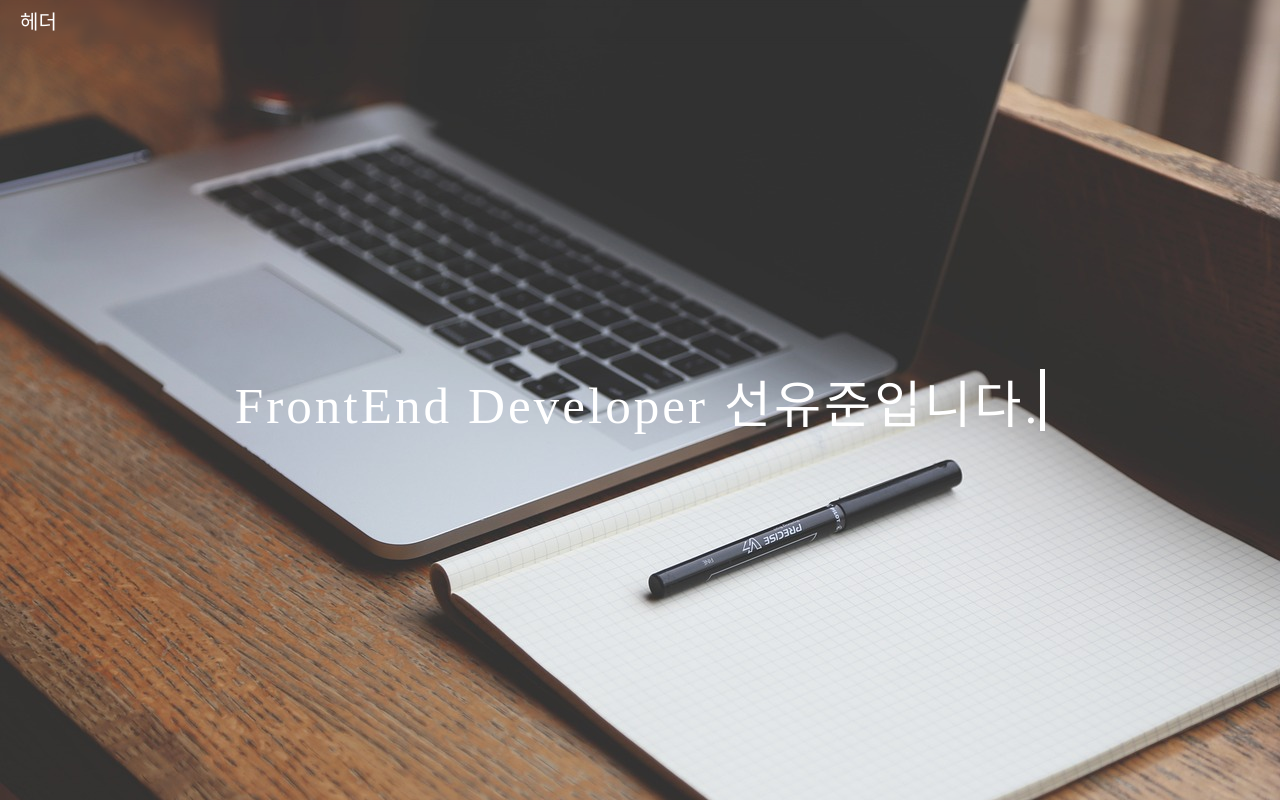
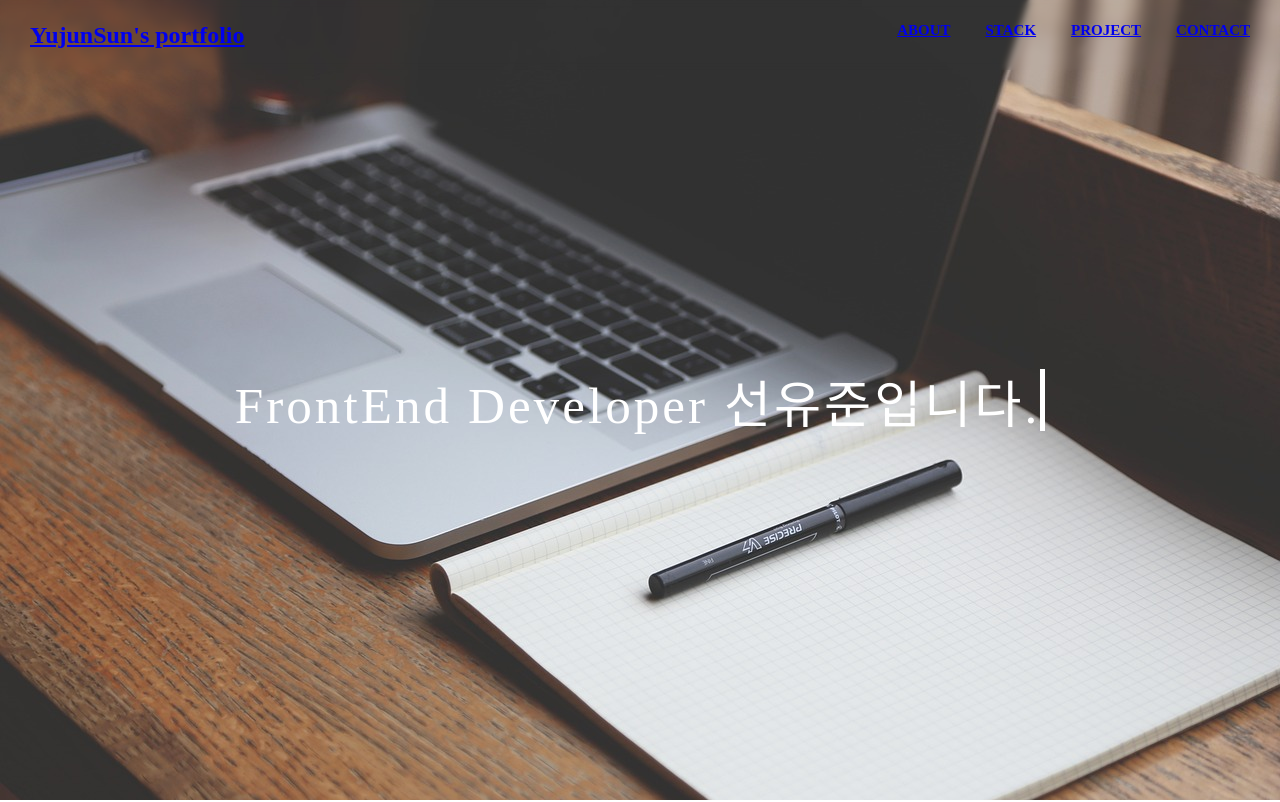
Before and after one commit to YujunSun0/YujunSun0.github.io, a React (Create React App) app in the folder yujunsun-portfolio/: page /#0 in a window 1280 px wide. Shown: the top 802 px of the page. Built offline with nearby package versions, Linux system fonts and the light colour scheme; a web font is replaced by a local one.

Commit message:
feat : 헤더 적응형 스타일 추가 및 hashLink를 이용한 영역 이동

```diff
--- a/yujunsun-portfolio/src/components/common/Header.tsx
+++ b/yujunsun-portfolio/src/components/common/Header.tsx
@@ -1,23 +1,155 @@
 import styled from "styled-components";
+import { HashLink } from "react-router-hash-link";
+import { useEffect, useState } from "react";
 
 const Header = () => {
-  return <Container>헤더</Container>;
+  const [over, setOver] = useState<boolean>(false);
+
+  // 커스텀 스크롤 함수 (header의 높이가 70이여서 이를 제외한 만큼 스크롤)
+  const scrollWithOffset = (el: HTMLElement) => {
+    const yCoordinate = el.getBoundingClientRect().top + window.pageYOffset;
+    const yOffset = -70;
+    window.scrollTo({ top: yCoordinate + yOffset, behavior: "smooth" });
+  };
+
+  useEffect(() => {
+    // 스크롤 감지
+    const handleShowButton = () => {
+      if (window.scrollY > 340) {
+        setOver(true);
+      } else {
+        setOver(false);
+      }
+    };
+    window.addEventListener("scroll", handleShowButton);
+    return () => {
+      window.removeEventListener("scroll", handleShowButton);
+    };
+  }, []);
+
+  return (
+    <Container>
+      <HeaderContainer $over={over}>
+        <nav className="left">
+          <HashLink to="#">YujunSun&apos;s portfolio</HashLink>
+        </nav>
+        <nav className="right">
+          <ul className="nav_ul">
+            <li className="nav_li">
+              <NavStyle to="/#1" $over={over} scroll={scrollWithOffset}>
+                ABOUT
+              </NavStyle>
+            </li>
+            <li className="nav_li">
+              <NavStyle to="/#2" $over={over} scroll={scrollWithOffset}>
+                STACK
+              </NavStyle>
+            </li>
+            <li className="nav_li">
+              <NavStyle to="/#3" $over={over} scroll={scrollWithOffset}>
+                PROJECT
+              </NavStyle>
+            </li>
+            <li className="nav_li">
+              <NavStyle to="/#4" $over={over} scroll={scrollWithOffset}>
+                CONTACT
+              </NavStyle>
+            </li>
+          </ul>
+        </nav>
+      </HeaderContainer>
+    </Container>
+  );
 };
 
 export default Header;
 
 const Container = styled.header`
-  width: 100vw;
-  min-height: 4.4rem;
-  padding: 0 2rem;
-  display: flex;
-  align-items: center;
   position: fixed;
   top: 0;
+  width: 100vw;
+  height: 7rem;
   z-index: 500;
-  /* background: rgba(0, 0, 0, 0.6); */
-  background: transparent;
+`;
+
+const HeaderContainer = styled.div<{ $over: boolean }>`
+  width: 100%;
+  height: 100%;
+  position: relative;
+  margin: 0 auto;
+  padding: 0 2rem;
+  box-sizing: border-box;
+  display: flex;
+  justify-content: space-between;
+  align-items: center;
+  background: ${(props) => (props.$over ? "white" : "transparent")};
   backdrop-filter: blur(3px);
-  font-size: 2rem;
-  color: #fff;
+  box-shadow: ${(props) =>
+    props.$over ? "0 1px .3rem hsla(0,0%,80%,.8)" : ""};
+  color: ${(props) => (props.$over ? "eee" : "hsla(0,0%,100%,.7)")};
+  font-weight: 700;
+
+  .left {
+    cursor: pointer;
+    padding-left: 1rem;
+    font-size: 2.4rem;
+
+    transform: scale(1);
+    transition: 700ms ease;
+
+    &:hover {
+      transform: scale(1.05);
+    }
+  }
+
+  .nav_ul {
+    font-size: 1.5rem;
+    display: flex;
+    align-items: center;
+    gap: 1.5rem;
+    margin-top: 0.5rem; // 가상 선택자에 margin-top을 주어 영역이 올라갔기 때문에 조절해주는 스타일
+  }
+
+  .nav_li {
+    cursor: pointer;
+    padding: 0.6rem 1rem;
+    transform: scale(1);
+    transition: 700ms ease;
+    margin-bottom: 0.5rem;
+
+    &:hover {
+      transform: scale(1.12);
+    }
+
+    &::after {
+      display: block;
+      content: "";
+      border-bottom: ${(props) =>
+        props.$over ? "2px solid black" : "2px solid white"};
+      transform: scaleX(0);
+      transition: transform 250ms ease-in-out;
+    }
+
+    .focus::after {
+      transform: scaleX(1);
+    }
+  }
 `;
+
+const NavStyle = styled(HashLink)<{ $over: boolean }>`
+  padding-bottom: 0.5rem;
+
+  &::after {
+    margin-top: 0.5rem;
+    display: block;
+    content: "";
+    border-bottom: ${(props) =>
+      props.$over ? "2px solid black" : "2px solid white"};
+    transform: scaleX(0);
+    transition: transform 250ms ease-in-out;
+  }
+
+  &:hover::after {
+    transform: scaleX(1);
+  }
+`;
```
